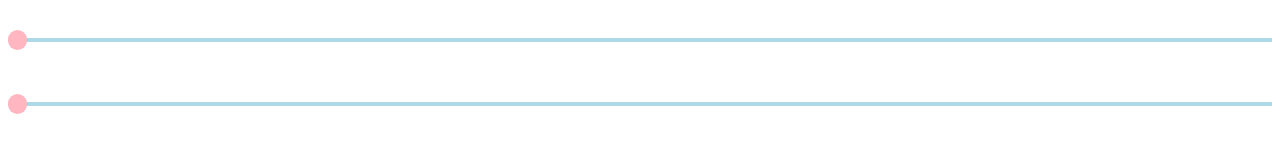
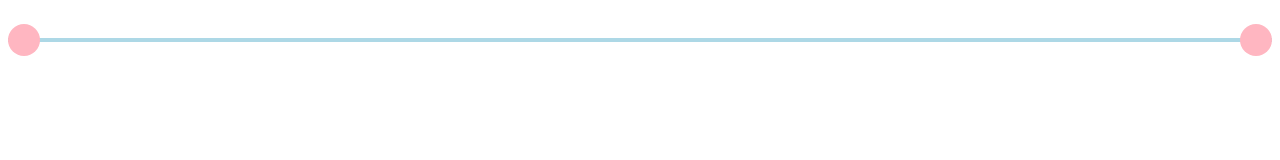
Before and after one commit to gamabuntat/super-slider, a website built with webpack: page dist/index.html in a window 1280 px wide. Built offline with nearby package versions, Linux system fonts and the light colour scheme.

Commit message:
trying to add the feature to create an interval

```diff
--- a/src/Model.ts
+++ b/src/Model.ts
@@ -1,25 +1,28 @@
-import {Options} from './index';
 import {EventEmitter} from './EventEmitter';
 
 export default class Model extends EventEmitter {
   private scaleW: number
   private scaleX: number
   private btnW: number
+  private shiftX: number
   private x: number
-  private shiftX: number
+  private xe: number
   private relativelyX: number
+  private activeButton: string
   constructor(
-    scale: HTMLElement,
-    button: HTMLElement,
-    { x = 0 }: Options
+    private scale: HTMLElement,
+    private button: HTMLElement,
+    private buttonE: HTMLElement | false,
   ) {
     super();
     this.scaleW = scale.getBoundingClientRect().width;
     this.scaleX = scale.getBoundingClientRect().x;
     this.btnW = button.getBoundingClientRect().width;
-    this.x = x;
     this.shiftX = this.btnW / 2;
+    this.x = 0;
+    this.xe = this.scaleW;
     this.relativelyX = (this.x - this.scaleX) / this.scaleW;
+    this.activeButton = 'button';
   }
 
   setDefaultShiftX(): void {
@@ -37,6 +40,7 @@ export default class Model extends EventEmitter {
       this.x = e.x;
       this.setRelativelyX();
     }
+    console.log(this.x);
     this.emit(
       'changeX',
       this.x,
--- a/src/Presenter.ts
+++ b/src/Presenter.ts
@@ -7,6 +7,7 @@ export default class Presenter {
     private model: Model,
     private scale: ScaleView,
     private button: ButtonView,
+    private buttonE: ButtonView | false,
   ) {
     this.model.on('changeX', (x) => this.callMoveButton(x as number[]));
     this.scale
@@ -14,12 +15,14 @@ export default class Presenter {
       .on('clickOnScale', () => this.setDefaultShiftX())
       .on('clickOnScale', (e) => this.setX(e as PointerEvent[]))
       .on('resizeElem', (rect) => this.updateScaleSizes(rect as DOMRect[]));
-    this.button
-      .on('pointerPressed', (e) => this.fixPointer(e as PointerEvent[]))
-      .on('pointerPressed', (eventAndRect) => (
-        this.setShiftX(eventAndRect as [PointerEvent, DOMRect])
-      ))
-      .on('pointerMoved', (e) => this.setX(e as PointerEvent[]));
+    [this.button, this.buttonE].forEach((b) => {
+      b && b
+        .on('pointerPressed', (e) => this.fixPointer(e as PointerEvent[]))
+        .on('pointerPressed', (eventAndRect) => (
+          this.setShiftX(eventAndRect as [PointerEvent, DOMRect])
+        ))
+        .on('pointerMoved', (e) => this.setX(e as PointerEvent[]));
+    });
   }
 
   callMoveButton([x, scaleX, scaleW, shiftX, btnW]: number[]): void {
@@ -30,6 +33,14 @@ export default class Presenter {
     this.button.fixPointer(e);
   }
 
+  setDefaultShiftX(): void {
+    this.model.setDefaultShiftX();
+  }
+
+  setShiftX([e, btnRect]: [PointerEvent, DOMRect]): void {
+    this.model.setShiftX(e, btnRect);
+  }
+
   setX([e]: PointerEvent[]): void {
     this.model.setX(e);
   }
@@ -37,12 +48,4 @@ export default class Presenter {
   updateScaleSizes([rect]: DOMRect[]): void {
     this.model.updateScaleSizes(rect);
   }
-
-  setDefaultShiftX(): void {
-    this.model.setDefaultShiftX();
-  }
-
-  setShiftX([e, btnRect]: [PointerEvent, DOMRect]): void {
-    this.model.setShiftX(e, btnRect);
-  }
 }
--- a/src/index.ts
+++ b/src/index.ts
@@ -8,7 +8,6 @@ interface Storage {
 }
 
 export interface Options {
-  x?: number
   interval?: boolean
 }
 
@@ -21,12 +20,12 @@ export interface Options {
         return this;
       }
       if (typeof o == 'object') {
+        const isInterval = o?.interval === true;
         const components = [
           ['div', 'ui-slider__container'],
           ['div', 'ui-slider__scale'],
           ['button', 'ui-slider__button_start'],
-          (o?.interval == true
-            && ['button', 'ui-slider__button_end']),
+          isInterval && ['button', 'ui-slider__button_end'],
         ]
           .filter((args) => args)
           .map((args) => createComponent(args as string[]));
@@ -35,9 +34,14 @@ export interface Options {
           return components[0];
         }, this[0]);
         storage[id] = new Presenter(
-          new Model(components[1], components[2], o),
+          new Model(
+            components[1],
+            components[2],
+            isInterval && components[3]
+          ),
           new ScaleView(components[1]),
           new ButtonView(components[2]),
+          isInterval && new ButtonView(components[3]),
         );
       } else {
         console.log('no options :(', args, storage);
```
Also changed, not shown: dist/index.html, dist/slider.css.
